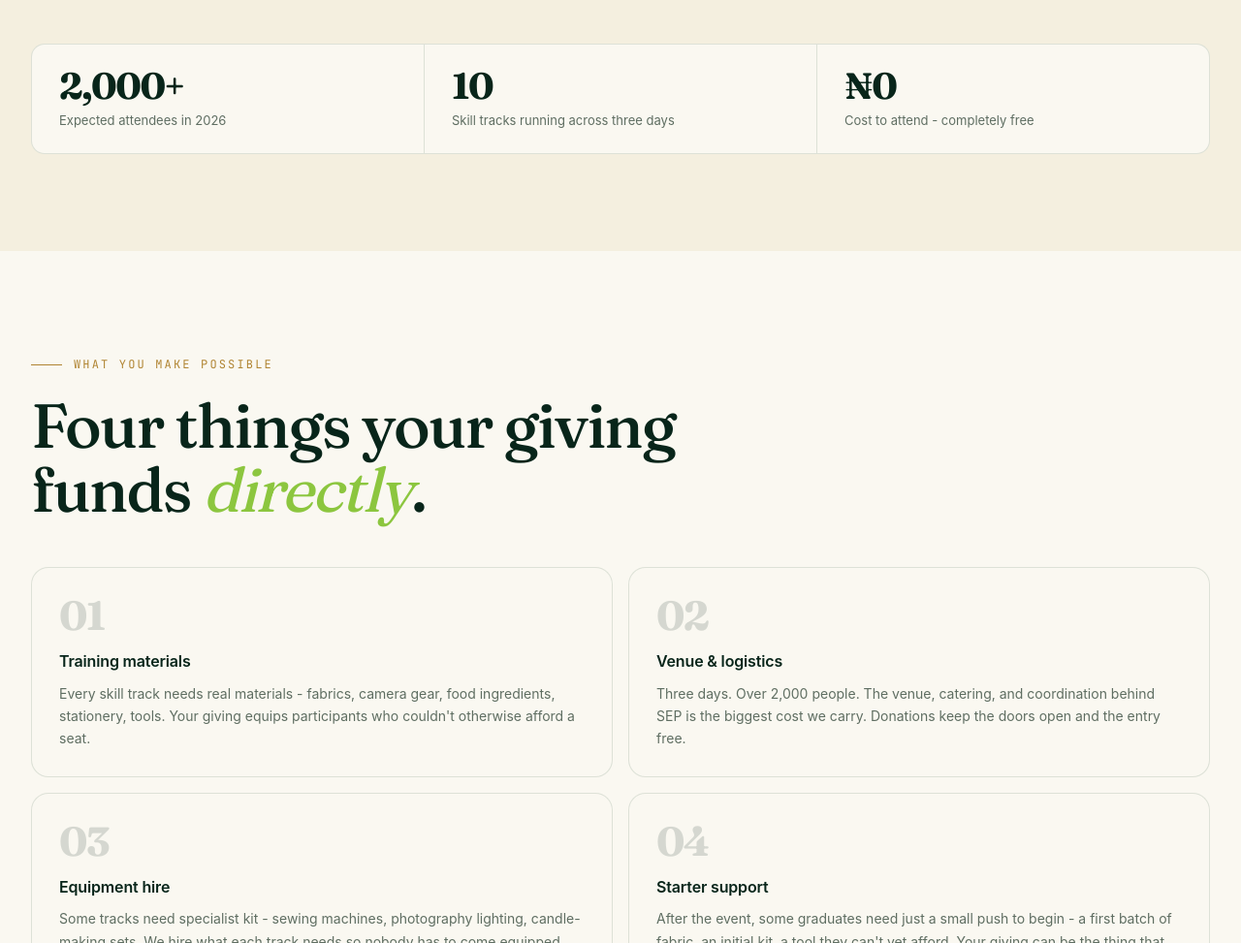
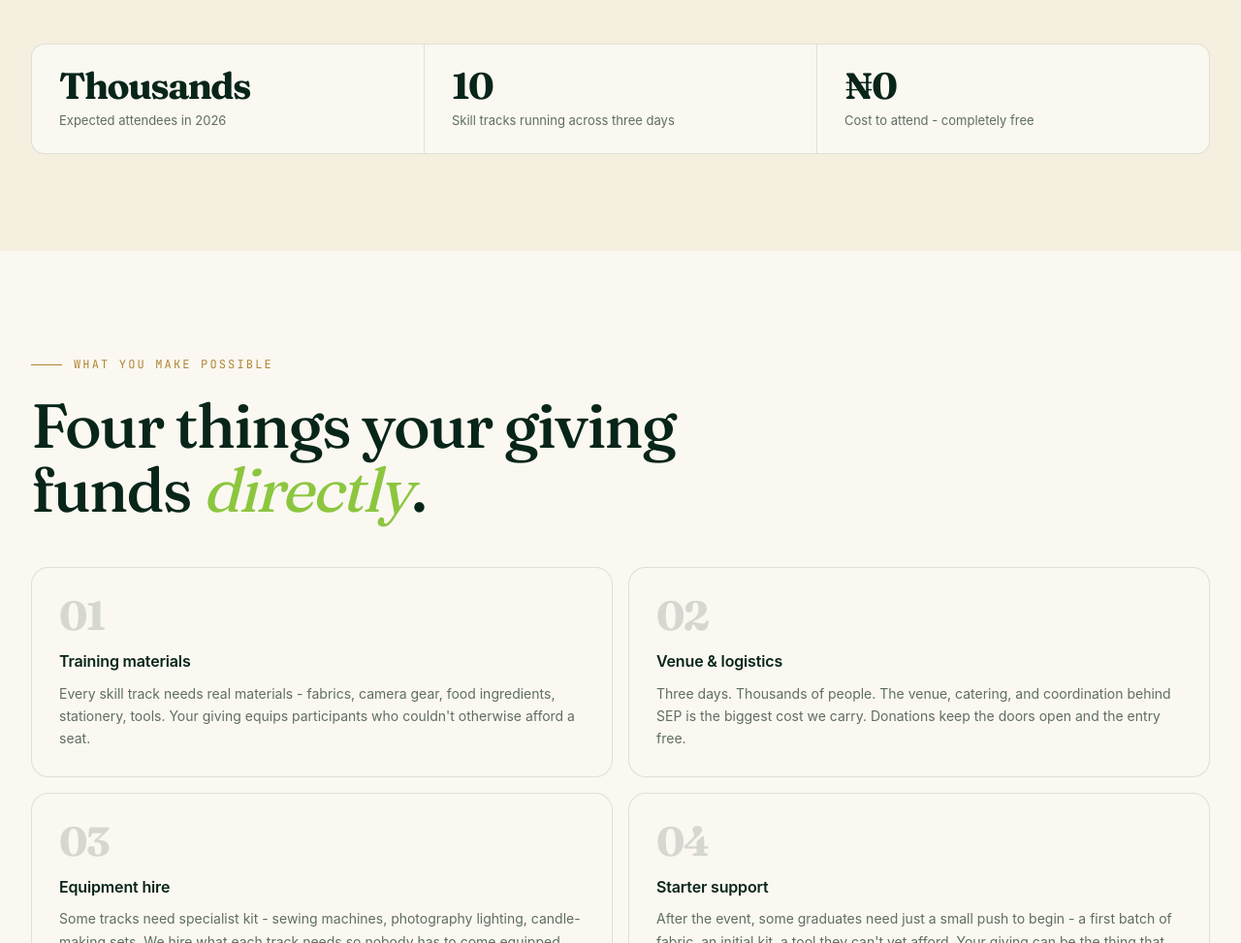
Before and after one commit to modupeodumosu/SEP, a plain HTML site: page donate.html in a window 1280 px wide. Shown: the part 1051-2024 px from the top of the page at 97% size. Drawn offline with Linux system fonts and the light colour scheme; a web font is replaced by a local one.

Commit message:
Replace specific attendee count with 'thousands' across the site
Co-Authored-By: Claude Sonnet 4.6 <noreply@anthropic.com>

```diff
--- a/donate.html
+++ b/donate.html
@@ -66,7 +66,7 @@
     <!-- Edit the numbers below to match current year stats -->
     <div class="donate-stats">
       <div class="donate-stat">
-        <div class="donate-stat-num">2,000+</div>
+        <div class="donate-stat-num">Thousands</div>
         <div class="donate-stat-label">Expected attendees in 2026</div>
       </div>
       <div class="donate-stat">
@@ -97,7 +97,7 @@
       <div class="impact-point">
         <div class="impact-point-num">02</div>
         <h4>Venue &amp; logistics</h4>
-        <p>Three days. Over 2,000 people. The venue, catering, and coordination behind SEP is the biggest cost we carry. Donations keep the doors open and the entry free.</p>
+        <p>Three days. Thousands of people. The venue, catering, and coordination behind SEP is the biggest cost we carry. Donations keep the doors open and the entry free.</p>
       </div>
       <div class="impact-point">
         <div class="impact-point-num">03</div>
```
Also changed, not shown: index.html (+1 -1 lines).
